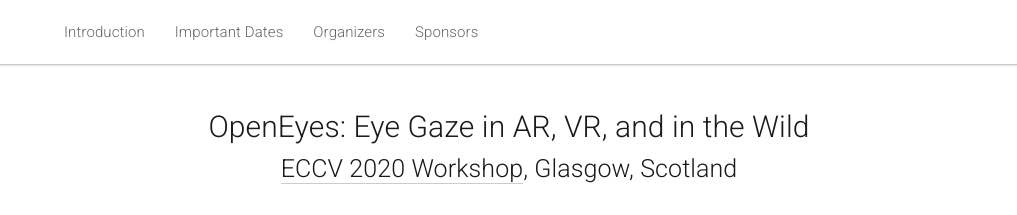
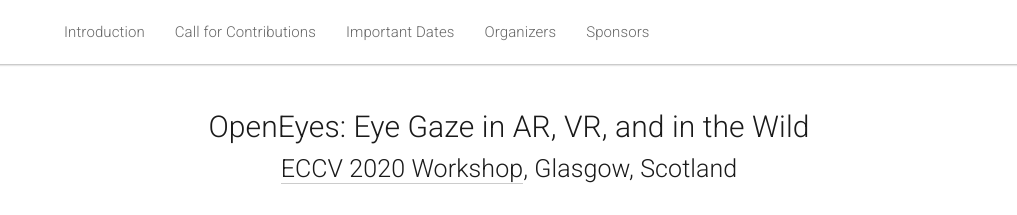
Before and after one commit to OpenEyes-Workshop/openeyes-workshop.github.io, a Jekyll site: the page built from _pages/home.md, in a window 1280 px wide. Shown: the top 215 px of the page, without its empty margins (131-1148 px from the left). Built offline with Jekyll 4.4.1, drawn with Linux system fonts in a browser that asks for light colours; nearby versions of some CDN libraries.

Commit message:
Add missing id attributes

```diff
--- a/_includes/header.html
+++ b/_includes/header.html
@@ -14,8 +14,8 @@
     <div class="navbar-collapse collapse" id="navbar-main">
       <ul class="nav navbar-nav">
 	<li><a href="#intro">Introduction</a></li>
-        <!--<li><a href="#cfp">Call for Papers</a></li>-->
-		<li><a href="#dates">Important Dates</a></li>
+        <li><a href="#calls">Call for Contributions</a></li>
+	<li><a href="#dates">Important Dates</a></li>
 	<!--<li><a href="#schedule">Schedule</a></li>-->
         <!--<li><a href="#speakers">Invited Speakers</a></li>-->
 		<!--<li><a href="#awards">Awards</a></li>-->
--- a/_pages/home.md
+++ b/_pages/home.md
@@ -11,7 +11,7 @@
 ---
 
 <br>
-<div class="row">
+<div class="row" id="intro">
   <div class="col-xs-12">
     <center><h1>OpenEyes: Eye Gaze in AR, VR, and in the Wild</h1></center>
     <center><h2><a href="https://eccv2020.eu/workshops/">ECCV 2020 Workshop</a>, Glasgow, Scotland</h2></center>
@@ -111,7 +111,7 @@
 </div>
 <br>
 
-<div class="row" id="call">
+<div class="row" id="calls">
   <div class="col-xs-12 panel-group">
     <h2>Call for Contributions</h2>
     <br>
@@ -166,7 +166,7 @@
 </div>
 <br>
 
-<div class="row">
+<div class="row" id="dates">
   <div class="col-xs-12">
     <h2>Important Dates</h2>
     <br>
```
